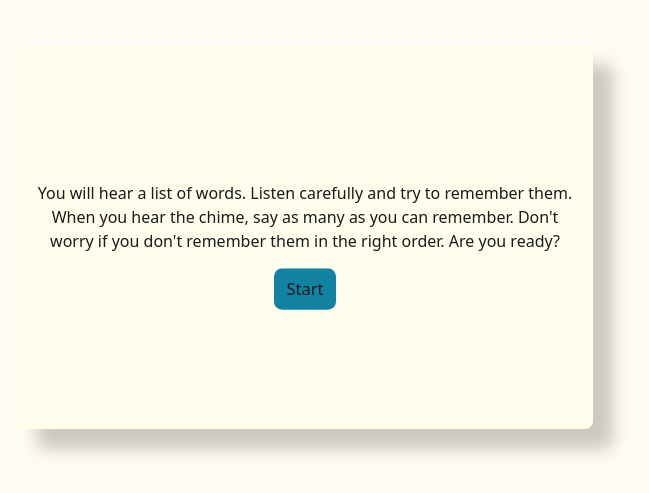
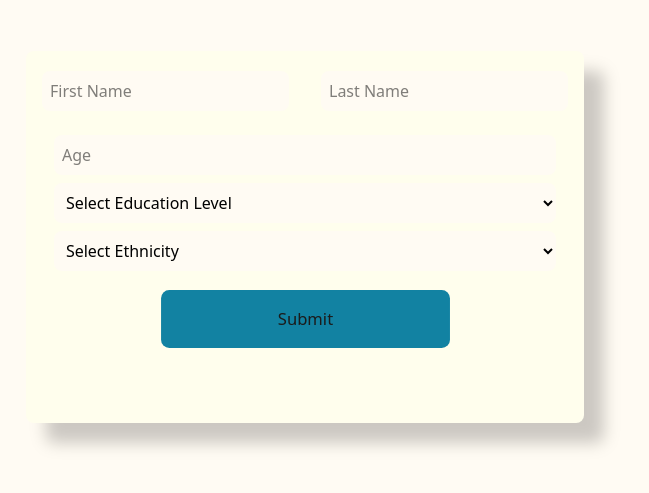
Before and after one commit to thomas-cong/Orpheus, a React (Vite) app: page / in a window 1280 px wide. Shown: the part 163-656 px from the top of the page, without its empty margins (335-984 px from the left). Built offline with nearby package versions, Linux system fonts and the light colour scheme.

Commit message:
added some demographic and test selection functionality

```diff
--- a/src/App.tsx
+++ b/src/App.tsx
@@ -1,9 +1,29 @@
 import RAVLTTest from "./RAVLTTest/RAVLTTest";
 import "./index.css";
+import DemographicInput from "./PatientInfo/DemographicInput";
+import { useState } from "react";
+import TestSelection from "./PatientInfo/TestSelection";
 const App = () => {
+    const [patientID, setPatientID] = useState("");
+    const [trialID, setTrialID] = useState("");
+    const [test, setTest] = useState("");
+    const [demographicsCollected, setDemographicsCollected] = useState(false);
     return (
         <div className="bg-floralwhite min-h-screen flex items-center justify-center">
-            <RAVLTTest patientID="1" trialID="1" />
+            {test === "" && (
+                <>
+                    {demographicsCollected ? (
+                        <TestSelection setTest={setTest} />
+                    ) : (
+                        <DemographicInput
+                            setDemographicsCollected={setDemographicsCollected}
+                        />
+                    )}
+                </>
+            )}
+            {test === "RAVLT" && (
+                <RAVLTTest patientID={patientID} trialID={trialID} />
+            )}
         </div>
     );
 };
--- a/src/AudioComponents/TTSAudioComponent.tsx
+++ b/src/AudioComponents/TTSAudioComponent.tsx
@@ -45,11 +45,13 @@ const TTSAudioComponent = ({
         onStart?.();
     };
     return (
-        <div>
-            <button disabled={started} onClick={startTTS}>
-                Play
-            </button>
-        </div>
+        <button
+            className="bg-cerulean text-eblack h-10 w-15"
+            disabled={started}
+            onClick={startTTS}
+        >
+            Play
+        </button>
     );
 };
 export default TTSAudioComponent;
--- /dev/null
+++ b/src/PatientInfo/DemographicInput.tsx
@@ -0,0 +1,75 @@
+import { useState } from "react";
+const DemographicInput = ({
+    setDemographicsCollected,
+}: {
+    setDemographicsCollected: (demographicsCollected: boolean) => void;
+}) => {
+    const [firstName, setFirstName] = useState("");
+    const [lastName, setLastName] = useState("");
+    const [age, setAge] = useState("");
+    const [education, setEducation] = useState("");
+    const [ethnicity, setEthnicity] = useState("");
+    const submit = () => {
+        console.log("Submitted");
+        const json = {
+            firstName,
+            lastName,
+            age,
+            education,
+            ethnicity,
+        };
+        console.log(json);
+        setDemographicsCollected(true);
+    };
+    return (
+        <div className="max-w-xl aspect-[3/2] drop-shadow-[20px_20px_8px_rgba(0,0,0,0.2)] rounded-lg bg-honeydew flex flex-col items-center">
+            <div className="flex w-full justify-between mb-4 mt-4">
+                <input
+                    className="w-45/100"
+                    type="text"
+                    placeholder="First Name"
+                    onChange={(e) => setFirstName(e.target.value)}
+                />
+                <input
+                    className="w-45/100"
+                    type="text"
+                    placeholder="Last Name"
+                    onChange={(e) => setLastName(e.target.value)}
+                />
+            </div>
+            <input
+                className="w-90/100"
+                type="number"
+                placeholder="Age"
+                onChange={(e) => setAge(e.target.value)}
+            />
+            <select
+                className="w-90/100"
+                onChange={(e) => setEducation(e.target.value)}
+            >
+                <option value="">Select Education Level</option>
+                <option value="Primary">Primary/Middle School</option>
+                <option value="HS">High School</option>
+                <option value="College">College</option>
+                <option value="Grad">Graduate School</option>
+                <option value="Other">Other</option>
+            </select>
+            <select
+                className="w-90/100"
+                onChange={(e) => setEthnicity(e.target.value)}
+            >
+                <option value="">Select Ethnicity</option>
+                <option value="Hispanic">Hispanic</option>
+                <option value="Non-Hispanic">Non-Hispanic</option>
+            </select>
+            <button
+                className="bg-cerulean text-eblack h-15/100 w-50/100 rounded-lg p-2 text-center mt-4"
+                onClick={submit}
+            >
+                Submit
+            </button>
+        </div>
+    );
+};
+
+export default DemographicInput;
--- /dev/null
+++ b/src/PatientInfo/TestSelection.tsx
@@ -0,0 +1,12 @@
+const TestSelection = (props: { setTest: (test: string) => void }) => {
+    return (
+        <div>
+            <select onChange={(e) => props.setTest(e.target.value)}>
+                <option value="">Select Test</option>
+                <option value="RAVLT">RAVLT</option>
+            </select>
+        </div>
+    );
+};
+
+export default TestSelection;
--- a/src/RAVLTTest/RAVLTTest.tsx
+++ b/src/RAVLTTest/RAVLTTest.tsx
@@ -10,7 +10,7 @@ const RAVLTTest = (patientID: string, trialID: string) => {
     const [testStage, setTestStage] = useState(0);
     const [trialStage, setTrialStage] = useState("Listening");
     return (
-        <div className="max-w-xl aspect-[3/2] mx-auto drop-shadow-[20px_20px_8px_rgba(0,0,0,0.2)] rounded-lg bg-honeydew flex items-center justify-center">
+        <div className="max-w-xl aspect-[3/2] mx-auto drop-shadow-[20px_20px_8px_rgba(0,0,0,0.2)] rounded-lg bg-honeydew flex items-center justify-center slideIn">
             {testStage === 0 && (
                 <div className="flex flex-col items-center">
                     <InstructionDisplay
@@ -28,7 +28,7 @@ const RAVLTTest = (patientID: string, trialID: string) => {
             )}
 
             {testStage === 1 && (
-                <div className="flex flex-col items-center m-10">
+                <div className="flex flex-col items-center m-10 fadeIn">
                     <InstructionDisplay instructions="Press the button below to generate the words. Only press this when you are ready." />
                     <GenerateWordsButton
                         numWords={15}
--- a/src/RAVLTTest/RAVLTTrial.tsx
+++ b/src/RAVLTTest/RAVLTTrial.tsx
@@ -17,16 +17,17 @@ const RAVLTestTrial = (
         console.log("filler function");
     };
     return (
-        <div>
+        <div className="flex flex-col items-center">
             {(trialStage === "Listening" || trialStage === "Listening p2") && (
-                <>
-                    <InstructionDisplay
-                        instructions={
-                            trialStage === "Listening"
-                                ? "Press the button below to hear the words. You will hear a countdown, then the words will play. Remember, after pressing this button you will not be able to hear them again."
-                                : "Listen to the words, and try to remember as many as possible."
-                        }
-                    />
+                <div className="flex flex-col items-center m-10 fadeIn">
+                    {trialStage === "Listening" && (
+                        <InstructionDisplay instructions="Press the button below to hear the words. You will hear a countdown, then the words will play. Remember, after pressing this button you will not be able to hear them again." />
+                    )}
+                    {trialStage === "Listening p2" && (
+                        <div className="fadeIn">
+                            <InstructionDisplay instructions="Listen to the words, and try to remember as many as possible." />
+                        </div>
+                    )}
                     <TTSAudioComponent
                         wordArray={wordArray}
                         countdown={3}
@@ -34,16 +35,17 @@ const RAVLTestTrial = (
                         onEnd={() => setTrialStage("Recording")}
                         onStart={() => setTrialStage("Listening p2")}
                     />
-                </>
+                </div>
             )}
             {trialStage === "Recording" && (
-                <>
+                <div className="flex flex-col items-center m-10 fadeIn">
                     <InstructionDisplay instructions="Now, record a clip of you saying as many of the words as you can remember, in any order." />
                     <AudioRecorder />
                     <button onClick={fillerFunction}>Finished Recording</button>
-                </>
+                </div>
             )}
         </div>
     );
 };
+
 export default RAVLTestTrial;
--- a/src/TestGeneration/GenerateWordsButton.tsx
+++ b/src/TestGeneration/GenerateWordsButton.tsx
@@ -19,7 +19,11 @@ const GenerateWordsButton = (props: {
         generateWords();
         props.onClick();
     };
-    return <button onClick={onClicked}>Generate Words</button>;
+    return (
+        <button className="bg-cerulean text-eblack" onClick={onClicked}>
+            Generate Words
+        </button>
+    );
 };
 
 export default GenerateWordsButton;
--- a/src/index.css
+++ b/src/index.css
@@ -19,8 +19,43 @@
         transform: scale(1);
     }
 }
-
+button {
+    @apply animate-[var(--button-pulse-size)];
+    @apply rounded-lg;
+}
 :root {
     --button-pulse-size: button-pulse-size 2s cubic-bezier(0.4, 0, 0.6, 0.5)
         infinite;
 }
+input {
+    @apply bg-floralwhite rounded-lg p-2;
+    @apply mr-4 ml-4 mt-1 mb-1;
+}
+select {
+    @apply bg-floralwhite rounded-lg p-2;
+    @apply mr-4 ml-4 mt-1 mb-1;
+}
+.slideIn {
+    animation: slideInAnimation 2s cubic-bezier(0.4, 0, 0.2, 1);
+}
+
+@keyframes slideInAnimation {
+    from {
+        transform: translateX(-200%);
+    }
+    to {
+        transform: translateX(0);
+    }
+}
+.fadeIn {
+    animation: fadeInAnimation 1.5s;
+}
+
+@keyframes fadeInAnimation {
+    from {
+        opacity: 0;
+    }
+    to {
+        opacity: 1;
+    }
+}
--- a/src/output.css
+++ b/src/output.css
@@ -213,6 +213,12 @@
   .mx-auto {
     margin-inline: auto;
   }
+  .mt-4 {
+    margin-top: calc(var(--spacing) * 4);
+  }
+  .mb-4 {
+    margin-bottom: calc(var(--spacing) * 4);
+  }
   .block {
     display: block;
   }
@@ -240,11 +246,26 @@
   .h-10 {
     height: calc(var(--spacing) * 10);
   }
+  .h-15\/100 {
+    height: calc(15/100 * 100%);
+  }
   .min-h-screen {
     min-height: 100vh;
   }
   .w-15 {
     width: calc(var(--spacing) * 15);
+  }
+  .w-45\/100 {
+    width: calc(45/100 * 100%);
+  }
+  .w-50\/100 {
+    width: calc(50/100 * 100%);
+  }
+  .w-90\/100 {
+    width: calc(90/100 * 100%);
+  }
+  .w-full {
+    width: 100%;
   }
   .max-w-xl {
     max-width: var(--container-xl);
@@ -263,6 +284,9 @@
   }
   .items-center {
     align-items: center;
+  }
+  .justify-between {
+    justify-content: space-between;
   }
   .justify-center {
     justify-content: center;
@@ -331,9 +355,53 @@
     transform: scale(1);
   }
 }
+button {
+  animation: var(--button-pulse-size);
+  border-radius: var(--radius-lg);
+}
 :root {
   --button-pulse-size: button-pulse-size 2s cubic-bezier(0.4, 0, 0.6, 0.5)
         infinite;
+}
+input {
+  border-radius: var(--radius-lg);
+  background-color: var(--color-floralwhite);
+  padding: calc(var(--spacing) * 2);
+  margin-top: calc(var(--spacing) * 1);
+  margin-right: calc(var(--spacing) * 4);
+  margin-bottom: calc(var(--spacing) * 1);
+  margin-left: calc(var(--spacing) * 4);
+}
+select {
+  border-radius: var(--radius-lg);
+  background-color: var(--color-floralwhite);
+  padding: calc(var(--spacing) * 2);
+  margin-top: calc(var(--spacing) * 1);
+  margin-right: calc(var(--spacing) * 4);
+  margin-bottom: calc(var(--spacing) * 1);
+  margin-left: calc(var(--spacing) * 4);
+}
+.slideIn {
+  animation: slideInAnimation 2s cubic-bezier(0.4, 0, 0.2, 1);
+}
+@keyframes slideInAnimation {
+  from {
+    transform: translateX(-200%);
+  }
+  to {
+    transform: translateX(0);
+  }
+}
+.fadeIn {
+  animation: fadeInAnimation 1.5s;
+}
+@keyframes fadeInAnimation {
+  from {
+    opacity: 0;
+  }
+  to {
+    opacity: 1;
+  }
 }
 @property --tw-rotate-x {
   syntax: "*";
```
